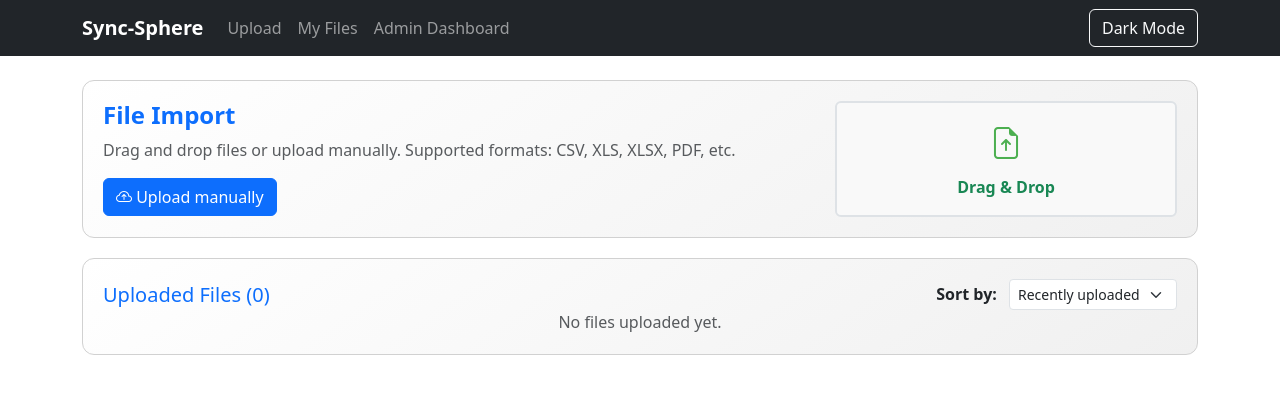
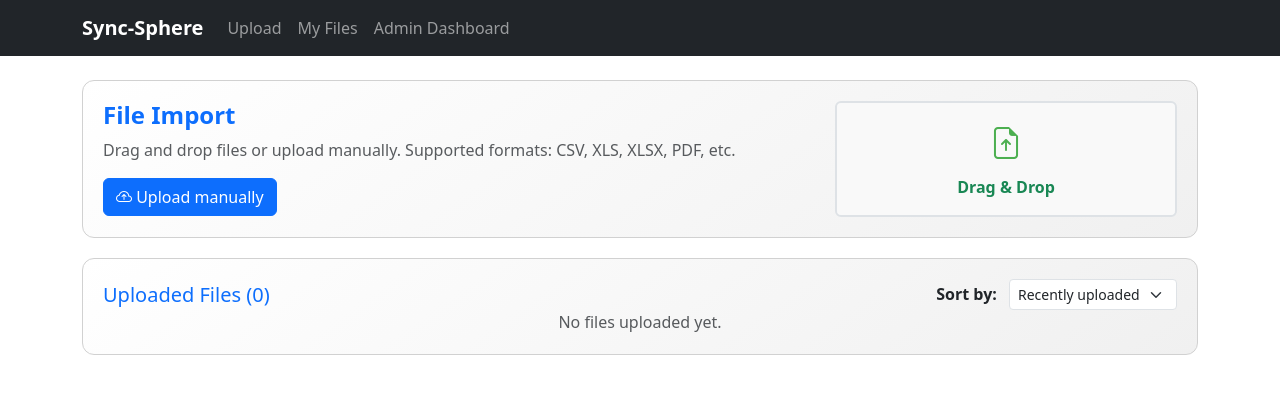
Before and after one commit to sharansukesh1003/distributed-storage-system, a Django app: page /storage/upload_chunked/ in a window 1280 px wide. Shown: the top 394 px of the page. Run offline with Django 5.2, Linux system fonts and the light colour scheme; data that the repository does not hold is empty; some libraries are stand-ins or nearby versions.

Commit message:
removed dark mode

```diff
--- a/distributed_storage/dashboard_app/templates/base.html
+++ b/distributed_storage/dashboard_app/templates/base.html
@@ -74,9 +74,9 @@
               <a class="nav-link" href="/dashboard/metrics/">Admin Dashboard</a>
             </li>
           </ul>
-          <button class="btn btn-outline-light" id="darkModeToggle">
+          {% comment %} <button class="btn btn-outline-light" id="darkModeToggle">
             Dark Mode
-          </button>
+          </button> {% endcomment %}
         </div>
       </div>
     </nav>
@@ -93,15 +93,15 @@
       const toggleButton = document.getElementById("darkModeToggle");
 
       // On load, check localStorage
-      if (localStorage.getItem("colorMode") === "dark") {
+      {% comment %} if (localStorage.getItem("colorMode") === "dark") {
         rootElement.setAttribute("data-bs-theme", "dark");
         toggleButton.textContent = "Light Mode";
       } else {
         rootElement.setAttribute("data-bs-theme", "light");
         toggleButton.textContent = "Dark Mode";
-      }
+      } {% endcomment %}
 
-      toggleButton.addEventListener("click", () => {
+      {% comment %} toggleButton.addEventListener("click", () => {
         const currentMode = rootElement.getAttribute("data-bs-theme");
         if (currentMode === "light") {
           rootElement.setAttribute("data-bs-theme", "dark");
@@ -112,7 +112,7 @@
           localStorage.setItem("colorMode", "light");
           toggleButton.textContent = "Dark Mode";
         }
-      });
+      }); {% endcomment %}
     </script>
 
     {% block extra_js %}{% endblock %}
```
